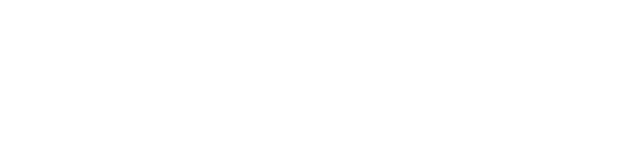
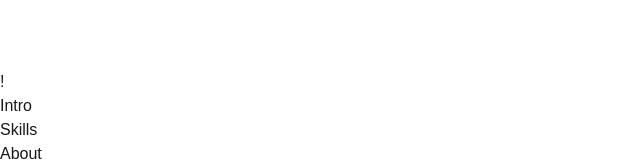
Before and after one commit to Mouveee/mouveee.github.io, a Next.js app: page /skills in a window 1280 px wide. Shown: the part 3374-3537 px from the top of the page, without its empty margins (0-640 px from the left). Before the commit the page ends 3444 px from the top, so only its background shows below. Built offline with nearby package versions, Linux system fonts and the light colour scheme.

Commit message:
Skills: Add navigation menu

```diff
--- a/src/app/skills/page.tsx
+++ b/src/app/skills/page.tsx
@@ -1,6 +1,7 @@
 'use client';
 
 import React, { useState, useEffect } from 'react';
+import NavigationMenu from '@/app/components/NavigationMenu';
 
 const skills = [
   { category: "Frontend", items: ["JavaScript (TypeScript)", "HTML, CSS (Sass, Tailwind)", "React, Next.js, Vue"] },
@@ -96,6 +97,8 @@ export default function Skills() {
         ></div>
       ))}
 
+      <NavigationMenu />
+
       {/* Styles for Animations */}
       <style jsx>{`
         html {
```
